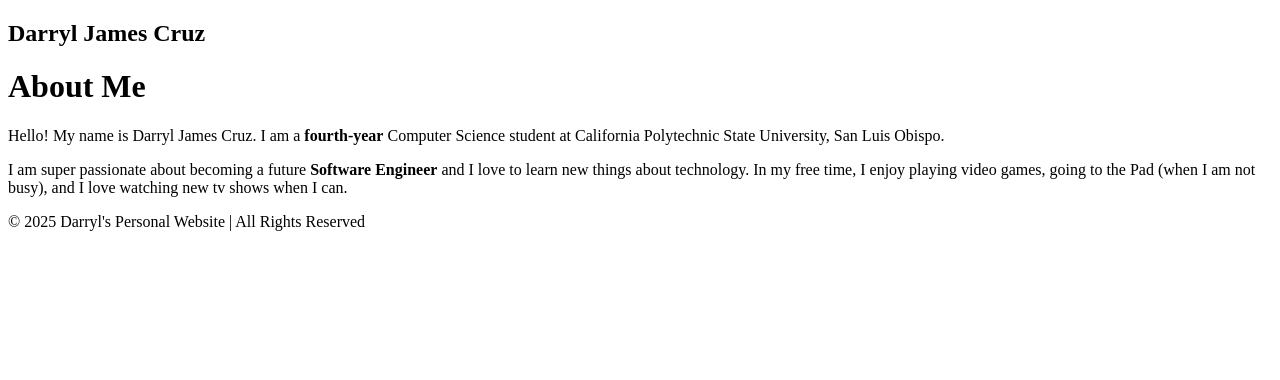
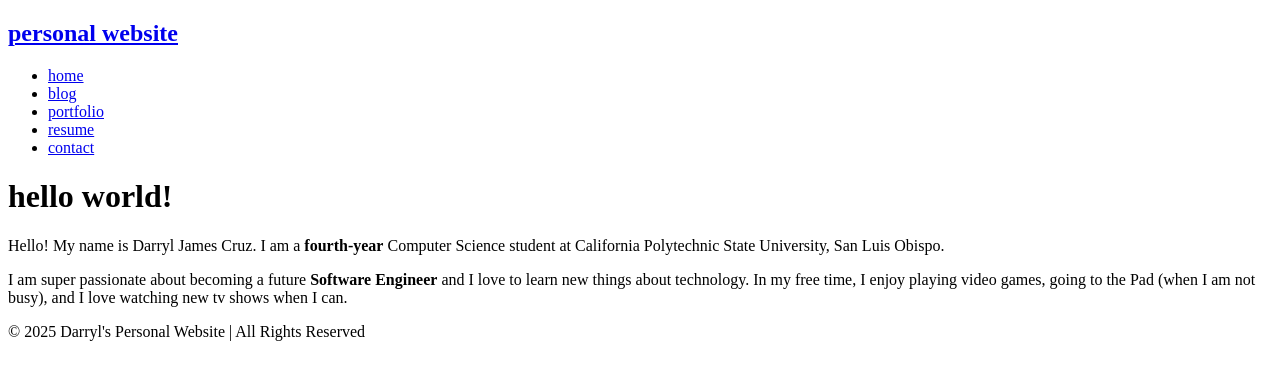
Before and after one commit to darryljamescruz/darryljamescruz.github.io, a plain HTML site: page index.html in a window 1280 px wide. Drawn offline with Linux system fonts and the light colour scheme.

Commit message:
feat: added persistent nav section to each page

```diff
--- a/index.html
+++ b/index.html
@@ -4,9 +4,21 @@
         <title>My Website</title>
     </head>
     <body>
-        <nav class="navbar"><h1 class="logo">Darryl James Cruz</h1></nav>
+        <nav class="navbar">
+            <h1 class="logo">
+                <a href="index.html">personal website</a>
+            </h1>
+            <ul class="nav-list">
+                <li><a href="index.html">home</a></li>
+                <li><a href="blog.html">blog</a></li>
+                <li><a href="portfolio.html">portfolio</a></li>
+                <li><a href="resume.html">resume</a></li>
+                <li><a href="contact.html">contact</a></li>
+            </ul>
+        </nav>
+
         <main>
-            <h1 class="page-title">About Me</h1>
+            <h1 class="page-title">hello world!</h1>
             <div class="about">
                 <div class="about-image"></div>
                 <div class="about-text">
```
Also changed, not shown: blog.html (+12 -2 lines), contact.html (+12 -2 lines), portfolio.html (+12 -2 lines), resume.html (+12 -2 lines).
